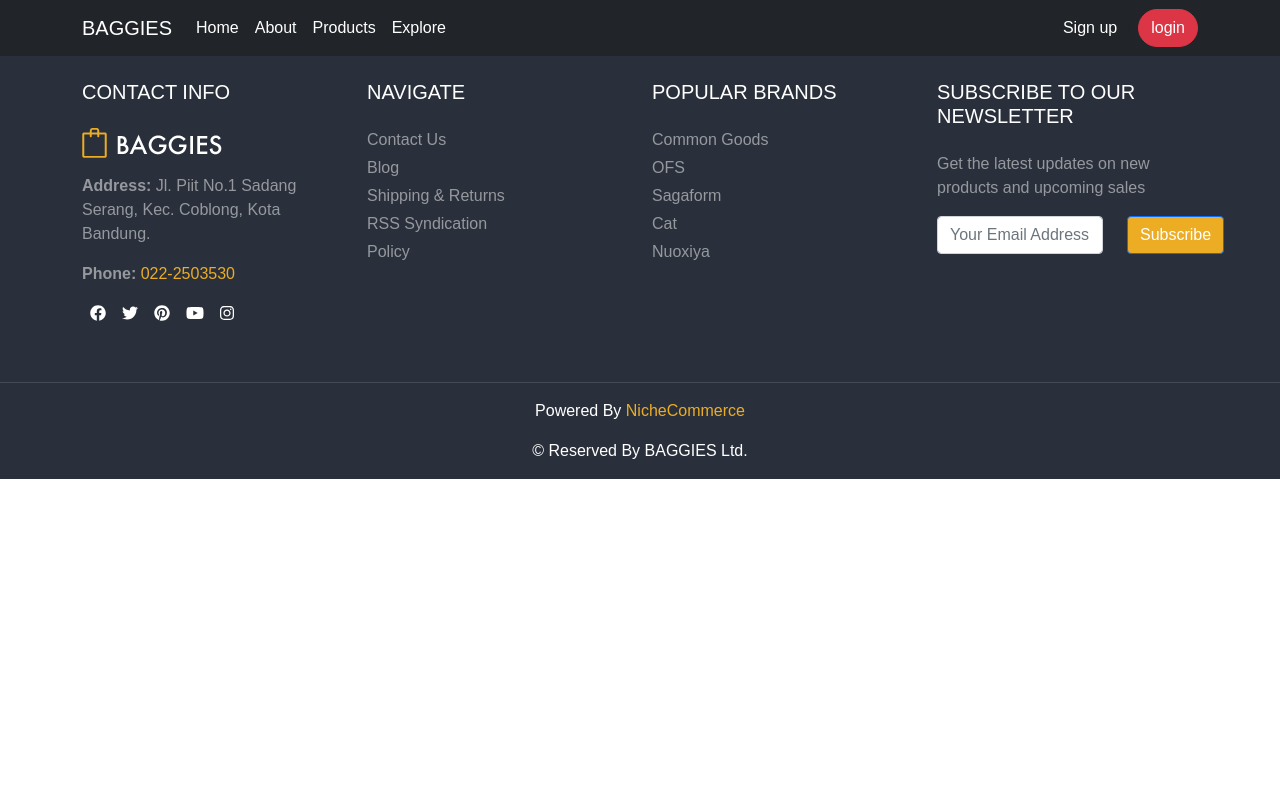
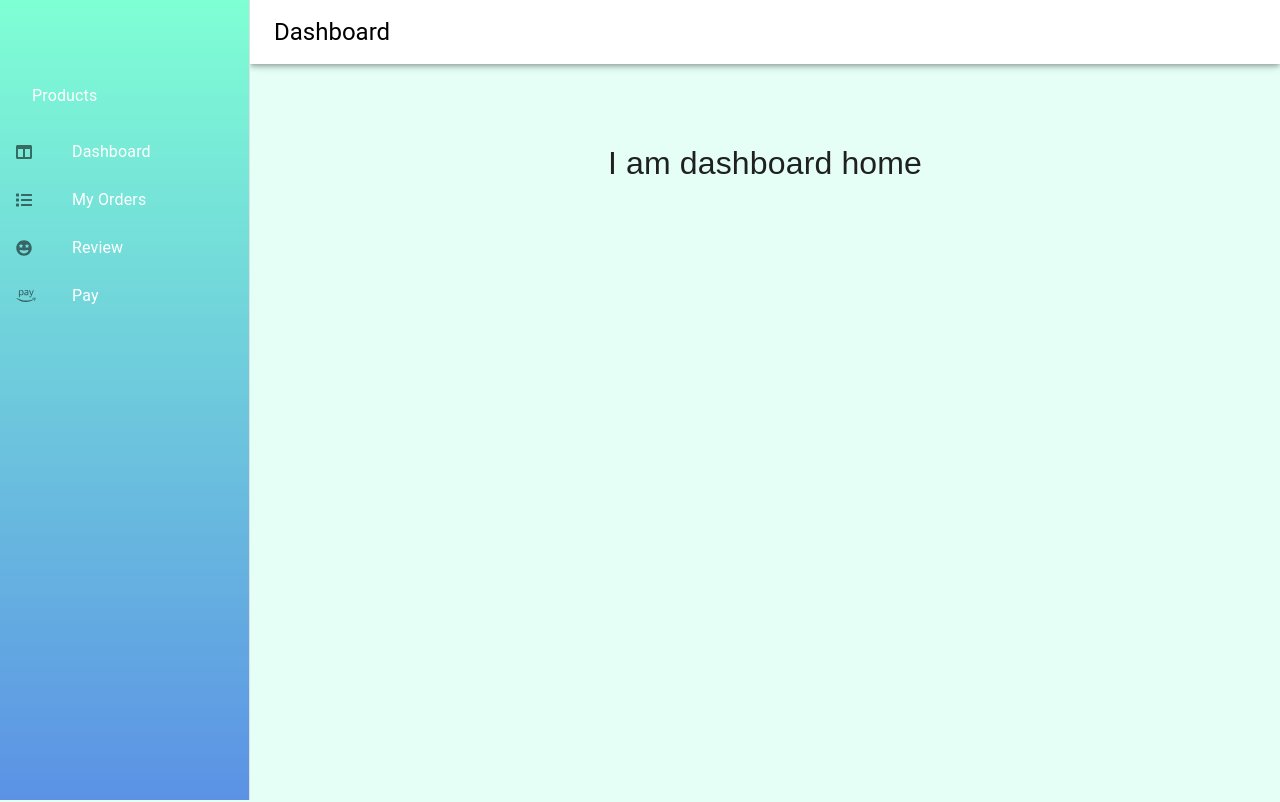
Before and after one commit to salman602/baggis-website-client, a React (Create React App) app: page /dashboard in a window 1280 px wide. Shown: the top 802 px of the page. Built offline with nearby package versions, Linux system fonts and the light colour scheme; no server answers.

Commit message:
added dashboard route and install dependency

```diff
--- a/package.json
+++ b/package.json
@@ -3,11 +3,14 @@
   "version": "0.1.0",
   "private": true,
   "dependencies": {
+    "@emotion/react": "^11.5.0",
+    "@emotion/styled": "^11.3.0",
     "@fortawesome/fontawesome-svg-core": "^1.2.36",
     "@fortawesome/free-brands-svg-icons": "^5.15.4",
     "@fortawesome/free-regular-svg-icons": "^5.15.4",
     "@fortawesome/free-solid-svg-icons": "^5.15.4",
     "@fortawesome/react-fontawesome": "^0.1.16",
+    "@mui/material": "^5.1.0",
     "@testing-library/jest-dom": "^5.15.0",
     "@testing-library/react": "^11.2.7",
     "@testing-library/user-event": "^12.8.3",
@@ -16,6 +19,7 @@
     "react": "^17.0.2",
     "react-bootstrap": "^2.0.0-rc.1",
     "react-dom": "^17.0.2",
+    "react-hook-form": "^7.19.3",
     "react-router-dom": "^5.3.0",
     "react-scripts": "4.0.3",
     "web-vitals": "^1.1.2"
--- a/src/App.js
+++ b/src/App.js
@@ -13,6 +13,7 @@ import Register from './pages/Login/Register/Register';
 import AuthProvider from './Context/AuthProvider/AuthProvider';
 import PrivateRoute from './pages/Login/PrivateRoute/PrivateRoute';
 import Footer from './pages/Shared/Footer/Footer';
+import Dashboard from './pages/Dashboard/Dashboard/Dashboard';
 
 function App() {
   return (
@@ -33,6 +34,9 @@ function App() {
             <Route path="/login">
               <Login />
             </Route>
+            <Route path="/dashboard">
+              <Dashboard />
+            </Route>
             <PrivateRoute path="/product/:productId">
               <Purchase></Purchase>
             </PrivateRoute>
--- a/src/hooks/useProducts.js
+++ b/src/hooks/useProducts.js
@@ -5,7 +5,7 @@ const useProducts = () => {
     const [products, setProducts] = useState([]);
 
     useEffect(() => {
-        fetch('/products.json')
+        fetch('http://localhost:5000/products')
             .then(res => res.json())
             .then(data => setProducts(data))
     }, []);
--- /dev/null
+++ b/src/pages/Dashboard/Dashboard/Dashboard.js
@@ -0,0 +1,204 @@
+import * as React from 'react';
+import PropTypes from 'prop-types';
+import AppBar from '@mui/material/AppBar';
+import Box from '@mui/material/Box';
+import CssBaseline from '@mui/material/CssBaseline';
+
+import Drawer from '@mui/material/Drawer';
+import IconButton from '@mui/material/IconButton';
+import {
+    Switch,
+    Route,
+    useRouteMatch
+} from "react-router-dom";
+import ListItem from '@mui/material/ListItem';
+import ListItemIcon from '@mui/material/ListItemIcon';
+import ListItemText from '@mui/material/ListItemText';
+
+
+import Toolbar from '@mui/material/Toolbar';
+import Typography from '@mui/material/Typography';
+
+
+import { NavLink } from 'react-router-dom';
+import { ListItemButton } from '@mui/material';
+
+
+import { FontAwesomeIcon } from '@fortawesome/react-fontawesome';
+import { faColumns, faList, faGrinStars } from '@fortawesome/free-solid-svg-icons';
+
+
+import DashboardHome from '../DashboardHome/DashboardHome';
+import MyOrders from '../MyOrders/MyOrders';
+import UserReview from '../UserReview/UserReview';
+import Pay from '../Pay/Pay';
+
+
+
+
+const drawerWidth = 250;
+
+function Dashboard(props) {
+    const { window } = props;
+    const [mobileOpen, setMobileOpen] = React.useState(false);
+
+
+    let { path, url } = useRouteMatch();
+
+    const handleDrawerToggle = () => {
+        setMobileOpen(!mobileOpen);
+    };
+
+    const drawer = (
+        <div style={{ backgroundImage: 'linear-gradient(to bottom, aquamarine , rgb(91,146,229))', color: 'white', height: '100%' }}>
+
+            <Toolbar />
+
+            <NavLink to="/home" style={{ textDecoration: 'none', color: 'white' }}>
+                <ListItem>
+                    <ListItemButton>
+                        <ListItemText primary="Products" />
+                    </ListItemButton>
+                </ListItem>
+            </NavLink>
+
+            <NavLink to={`${url}`} style={{ textDecoration: 'none', color: 'white' }}>
+                <ListItem button>
+                    <ListItemIcon>
+                        <FontAwesomeIcon icon={faColumns} />
+                    </ListItemIcon>
+                    <ListItemText primary='Dashboard' />
+                </ListItem>
+            </NavLink>
+            <NavLink to={`${url}/myorders`} style={{ textDecoration: 'none', color: 'white' }}>
+                <ListItem button>
+                    <ListItemIcon>
+                        <FontAwesomeIcon icon={faList} />
+                    </ListItemIcon>
+                    <ListItemText primary='My Orders' />
+                </ListItem>
+            </NavLink>
+            <NavLink to={`${url}/review`} style={{ textDecoration: 'none', color: 'white' }}>
+                <ListItem button>
+                    <ListItemIcon>
+                        <FontAwesomeIcon icon={faGrinStars} />
+                    </ListItemIcon>
+                    <ListItemText primary='Review' />
+                </ListItem>
+            </NavLink>
+            <NavLink to={`${url}/pay`} style={{ textDecoration: 'none', color: 'white' }}>
+                <ListItem button>
+                    <ListItemIcon>
+                        <FontAwesomeIcon icon={['fab', 'amazon-pay']} />
+                    </ListItemIcon>
+                    <ListItemText primary='Pay' />
+                </ListItem>
+            </NavLink>
+
+
+
+
+        </div>
+    );
+
+    const container = window !== undefined ? () => window().document.body : undefined;
+
+    return (
+        <Box sx={{ display: 'flex', backgroundColor: 'rgba(127,255,212,0.2)', height: '100vh' }}>
+            <CssBaseline />
+            <AppBar
+
+                position="fixed"
+                sx={{
+                    width: { sm: `calc(100% - ${drawerWidth}px)` },
+                    ml: { sm: `${drawerWidth}px` },
+                }}
+            >
+                <Toolbar sx={{ backgroundColor: 'white' }}>
+                    <IconButton
+                        color="inherit"
+                        aria-label="open drawer"
+                        edge="start"
+                        onClick={handleDrawerToggle}
+                        sx={{ mr: 2, display: { sm: 'none' } }}
+                    >
+                        <FontAwesomeIcon icon={faColumns} />
+                    </IconButton>
+                    <Typography variant="h5" noWrap component="div" sx={{ color: 'black' }}>
+                        Dashboard
+                    </Typography>
+                </Toolbar>
+            </AppBar>
+            <Box
+
+                component="nav"
+                sx={{ width: { sm: drawerWidth }, flexShrink: { sm: 0 } }}
+                aria-label="mailbox folders"
+            >
+                {/* The implementation can be swapped with js to avoid SEO duplication of links. */}
+                <Drawer
+
+                    container={container}
+                    variant="temporary"
+                    open={mobileOpen}
+                    onClose={handleDrawerToggle}
+                    ModalProps={{
+                        keepMounted: true, // Better open performance on mobile.
+                    }}
+                    sx={{
+                        display: { xs: 'block', sm: 'none' },
+                        '& .MuiDrawer-paper': { boxSizing: 'border-box', width: drawerWidth },
+                    }}
+
+                >
+                    {drawer}
+                </Drawer>
+                <Drawer
+
+                    variant="permanent"
+                    sx={{
+                        display: { xs: 'none', sm: 'block' },
+                        '& .MuiDrawer-paper': { boxSizing: 'border-box', width: drawerWidth },
+                    }}
+                    open
+                >
+                    {drawer}
+                </Drawer>
+            </Box>
+            <Box
+
+                component="main"
+                sx={{ flexGrow: 1, p: 3, width: { sm: `calc(100% - ${drawerWidth}px)` } }}
+            >
+                <Toolbar />
+
+                <Switch>
+                    <Route exact path={path}>
+                        <DashboardHome></DashboardHome>
+                    </Route>
+                    <Route path={`${path}/myorders`}>
+                        <MyOrders />
+                    </Route>
+                    <Route path={`${path}/review`}>
+                        <UserReview />
+                    </Route>
+                    <Route path={`${path}/pay`}>
+                        <Pay />
+                    </Route>
+
+
+                </Switch>
+            </Box>
+        </Box>
+    );
+}
+
+Dashboard.propTypes = {
+    /**
+     * Injected by the documentation to work in an iframe.
+     * You won't need it on your project.
+     */
+    window: PropTypes.func,
+};
+
+export default Dashboard;
--- /dev/null
+++ b/src/pages/Dashboard/DashboardHome/DashboardHome.js
@@ -0,0 +1,11 @@
+import React from 'react';
+
+const DashboardHome = () => {
+    return (
+        <div>
+            <h2>I am dashboard home</h2>
+        </div>
+    );
+};
+
+export default DashboardHome;
--- /dev/null
+++ b/src/pages/Dashboard/MyOrders/MyOrders.js
@@ -0,0 +1,11 @@
+import React from 'react';
+
+const MyOrders = () => {
+    return (
+        <div>
+            <h3>This is my orders page.</h3>
+        </div>
+    );
+};
+
+export default MyOrders;
--- /dev/null
+++ b/src/pages/Dashboard/Pay/Pay.js
@@ -0,0 +1,11 @@
+import React from 'react';
+
+const Pay = () => {
+    return (
+        <div>
+            <h3>Payment page is coming soon.</h3>
+        </div>
+    );
+};
+
+export default Pay;
--- /dev/null
+++ b/src/pages/Dashboard/UserReview/UserReview.js
@@ -0,0 +1,11 @@
+import React from 'react';
+
+const UserReview = () => {
+    return (
+        <div>
+            <h3>this is review page.</h3>
+        </div>
+    );
+};
+
+export default UserReview;
--- a/src/pages/Purchase/Purchase.js
+++ b/src/pages/Purchase/Purchase.js
@@ -1,9 +1,12 @@
 import React, { useEffect, useState } from 'react';
 import { Card, Col, Container, Row } from 'react-bootstrap';
 import { useParams } from 'react-router-dom';
+import { useForm } from "react-hook-form";
 import useProducts from '../../hooks/useProducts';
+import useAuth from '../../hooks/useAuth';
 
 const Purchase = () => {
+    const { user } = useAuth();
     // load data using custom hook
     const [products] = useProducts();
     const { productId } = useParams();
@@ -18,6 +21,25 @@ const Purchase = () => {
         display: 'flex',
         justifyContent: 'center',
         alignItems: 'center'
+    };
+
+    const { register, handleSubmit, reset } = useForm();
+    const onSubmit = data => {
+        fetch('http://localhost:5000/orders', {
+            method: 'POST',
+            headers: {
+                'Content-type': 'application/json'
+            },
+            body: JSON.stringify(data)
+        })
+            .then(res => res.json())
+            .then(order => {
+                if (order.insertedId) {
+                    alert('Your order processed successfully');
+                    reset();
+                }
+            })
+
     };
 
 
@@ -39,7 +61,15 @@ const Purchase = () => {
                         </Card>
                     </Col>
                     <Col xs={12} sm={12} md={4}>
-                        xs=6 md=4
+                        <form onSubmit={handleSubmit(onSubmit)}>
+                            <input {...register("name")} defaultValue={user?.displayName} readOnly />
+                            <input {...register("email")} defaultValue={user?.email} readOnly />
+                            <input {...register("address")} placeholder="Your address" />
+                            <input {...register("phone")} placeholder="Phone Number" />
+                            {singleProduct?.price && <input {...register("unitprice")} defaultValue={singleProduct?.price} readOnly />}
+                            <input type="number" {...register("quantity", { min: 1, max: 99 })} placeholder="Quantity" />
+                            <input type="submit" />
+                        </form>
                     </Col>
                 </Row>
             </Container>
--- a/src/pages/Shared/Navigation/Navigation.js
+++ b/src/pages/Shared/Navigation/Navigation.js
@@ -18,6 +18,7 @@ const Navigation = () => {
                         <NavLink className="menu-item" to="/about">About</NavLink>
                         <NavLink className="menu-item" to="/products">Products</NavLink>
                         <NavLink className="menu-item" to="/explore">Explore</NavLink>
+                        <NavLink className="menu-item" to="/dashboard">Dashboard</NavLink>
 
                     </Nav>
                     <Nav>
```
Also changed, not shown: src/pages/Dashboard/Dashboard/Dashboard.css (added), 1 other file (tests, documents, lock files or other folders).
